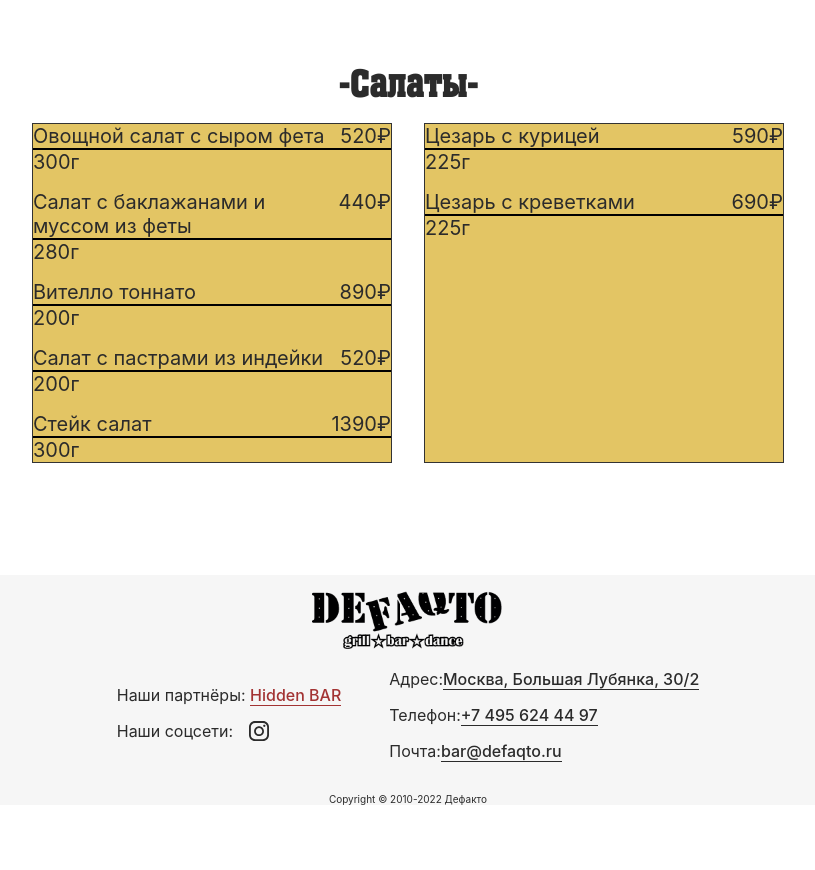
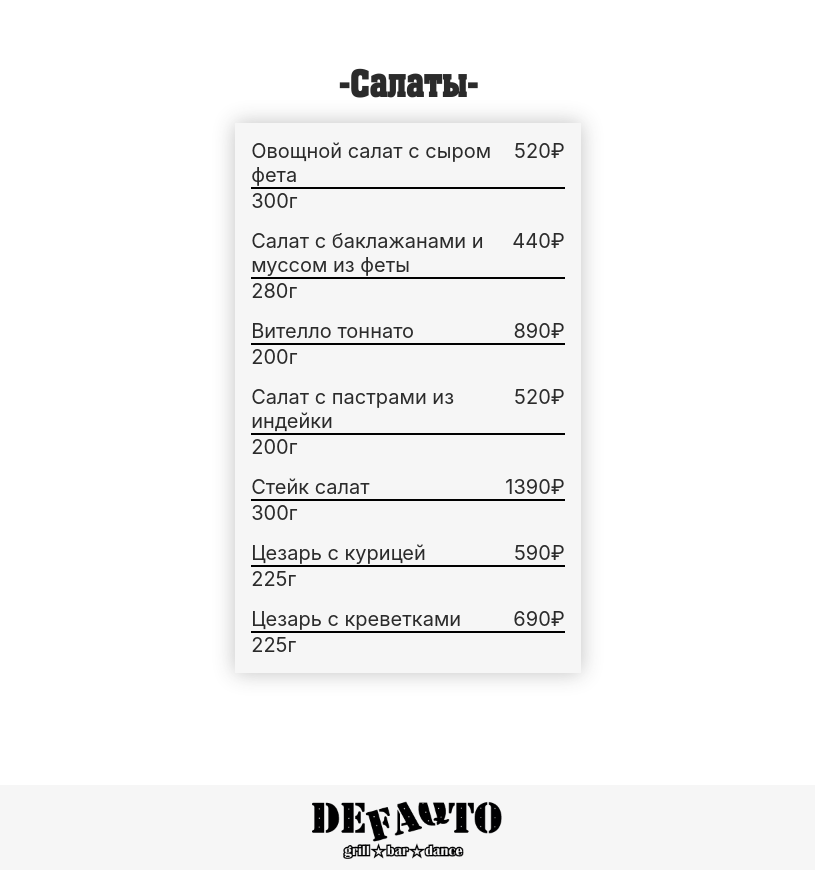
Before and after one commit to Xqyat/defaqto, a React (Create React App) app: page /menu in a window 1280 px wide. Shown: the part 647-1517 px from the top of the page, without its empty margins (232-1047 px from the left). Before the commit the page ends 1452 px from the top, so only its background shows below. Built offline with nearby package versions, Linux system fonts and the light colour scheme.

Commit message:
feat: add "show more" button with dynamic item limiting

```diff
--- a/src/components/MenuItem/MenuItem.css
+++ b/src/components/MenuItem/MenuItem.css
@@ -1,6 +1,7 @@
 .menu_item_main {
     display: flex;
     justify-content: space-between;
+    gap: 1rem;
     width: 100%;
 }
 
--- a/src/components/MenuSection/MenuSection.css
+++ b/src/components/MenuSection/MenuSection.css
@@ -13,20 +13,20 @@
     font-size: 36px;
 }
 
-.menu-elem-columns {
+
+.menu_elem_column {
+    width: clamp(320px, 27vw, 800px);
     display: flex;
-    gap: 2rem;
-    justify-content: center;
-    flex-wrap: wrap;
+    align-self: center;
+    flex-direction: column;
+    gap: 1rem;
+    background-color: #F6F6F6;
+    padding: 1rem;
+    box-shadow: 0 0 20px rgba(51, 51, 51, 0.3);
 }
 
-.menu_elem_column {
-    flex: 0 0 360px;
-    display: flex;
-    flex-direction: column;
-    gap: 1rem;
-    border: 1px solid #333;
-    background-color: #E3C564;
+.show-more-container {
+    align-self: center;
 }
 
 @media (max-width: 768px) {
--- a/src/components/MenuSection/MenuSection.jsx
+++ b/src/components/MenuSection/MenuSection.jsx
@@ -1,30 +1,33 @@
+import { useState } from 'react';
 import './MenuSection.css';
+import Button from '../Button/Button.jsx';
 import MenuItem from '../MenuItem/MenuItem.jsx';
 
-function MenuSection ({title, items}) {
-    const MAX_PER_COLUMN = 5;
-    const columns = [];
-
-    for (let i = 0; i < items.length; i += MAX_PER_COLUMN) {
-        columns.push(items.slice(i, i + MAX_PER_COLUMN));
-    }
+function MenuSection ({title, items, maxInitial = 8}) {
+    const [visibleCount, setVisibleCount] = useState(maxInitial);
+    const visibleItems = items.slice(0, visibleCount);
+    const showButton = items.length > maxInitial && visibleCount < items.length;
 
     return(
-        <>
             <section className="menu_elem">
                 <h4 className="menu_elem_title">-{title}-</h4>
-            <div className="menu-elem-columns">
-            {columns.map((columnItems, columnIndex) => (
-                <div key={columnIndex} className="menu_elem_column">
-                    {columnItems.map((item) => (
+                    <div className="menu_elem_column">
+                        {visibleItems.map((item) => (
                             <MenuItem key={item.id} {...item} />
                         ))}
                     </div>
-                ))}
+                    {showButton && (
+                        <div className="show-more-container">
+                            <Button
+                            variant="primary"
+                            size="medium"
+                            onClick={() => setVisibleCount(c => c + 8)}>
+                                Показать ещё {items.length - visibleCount} позиций
+                            </Button>
                         </div>
+                    )}
             </section>
-        </>
-    )
+    );
 }
 
 export default MenuSection;
--- a/src/pages/Menu/Menu.jsx
+++ b/src/pages/Menu/Menu.jsx
@@ -58,7 +58,11 @@ function Menu(){
                     ))}
                 </ul>
             </nav>
-            <MenuSection {...currentSectionContent}/>
+            <MenuSection
+                title={currentSectionContent.title}
+                items={currentSectionContent.items}
+                maxInitial={8}
+/>
         </main>
         </>
     )
```
Lines whose indentation alone changed are shown as unchanged.
